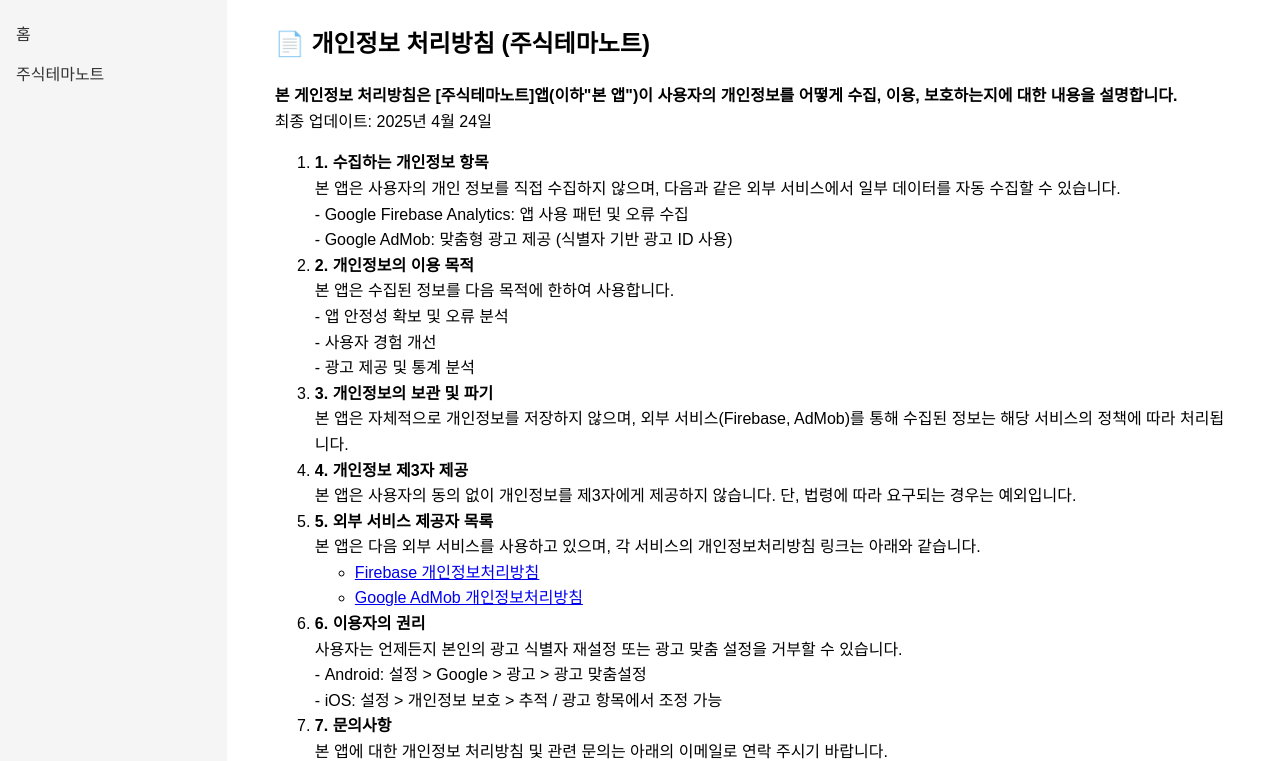
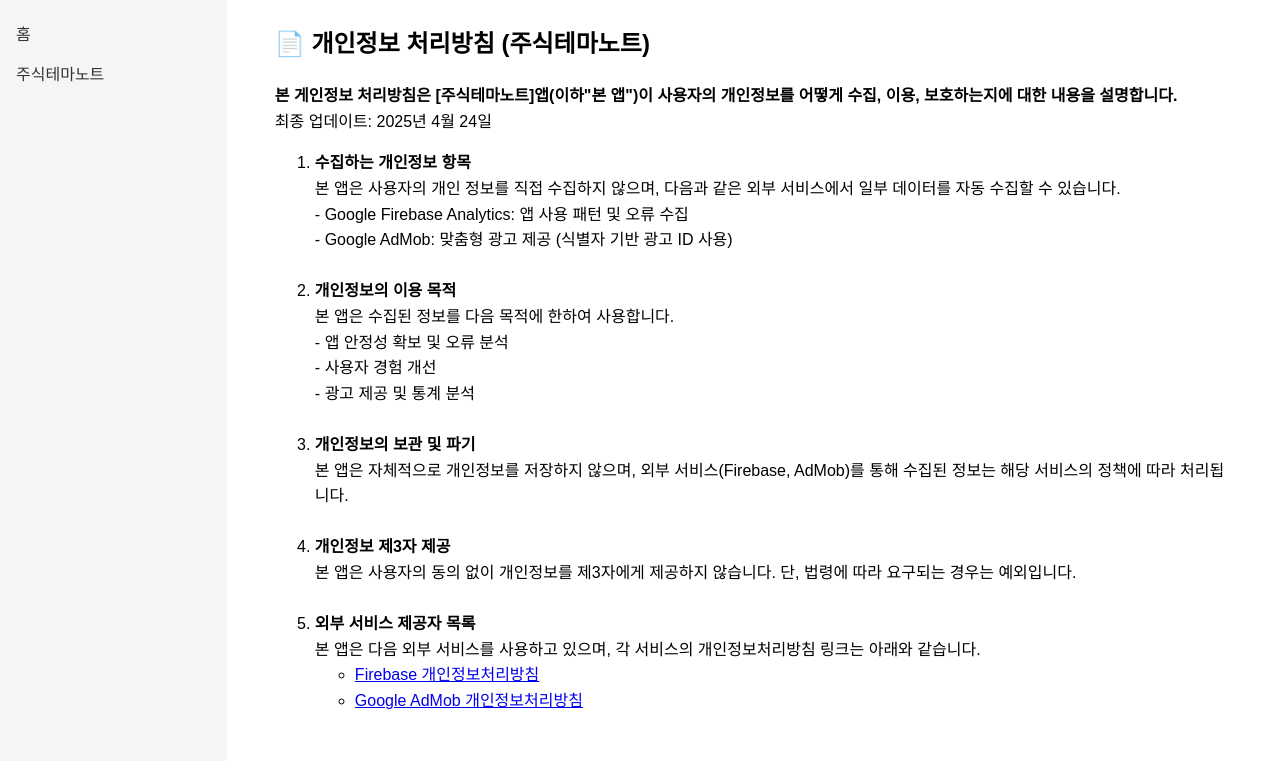
Before and after one commit to yuyupapa2kd/problemsolvlab, a plain HTML site: page privacy-1.html in a window 1280 px wide. Shown: the part 43-804 px from the top of the page. Drawn offline with Linux system fonts and the light colour scheme.

Commit message:
remove numbering

```diff
--- a/privacy-1.html
+++ b/privacy-1.html
@@ -24,42 +24,58 @@
         <br />최종 업데이트: 2025년 4월 24일
       </p>
       <ol>
-        <li><strong>1. 수집하는 개인정보 항목</strong>
+        <li><strong>수집하는 개인정보 항목</strong>
           <br />본 앱은 사용자의 개인 정보를 직접 수집하지 않으며, 다음과 같은 외부 서비스에서 일부 데이터를 자동 수집할 수 있습니다.
           <br />- Google Firebase Analytics: 앱 사용 패턴 및 오류 수집
           <br />- Google AdMob: 맞춤형 광고 제공 (식별자 기반 광고 ID 사용)
+          <br />
+          <br />
         </li>
-        <li><strong>2. 개인정보의 이용 목적</strong>
+        <li><strong>개인정보의 이용 목적</strong>
           <br />본 앱은 수집된 정보를 다음 목적에 한하여 사용합니다.
           <br />- 앱 안정성 확보 및 오류 분석
           <br />- 사용자 경험 개선
           <br />- 광고 제공 및 통계 분석
+          <br />
+          <br />
         </li>
-        <li><strong>3. 개인정보의 보관 및 파기</strong>
+        <li><strong>개인정보의 보관 및 파기</strong>
           <br />본 앱은 자체적으로 개인정보를 저장하지 않으며, 외부 서비스(Firebase, AdMob)를 통해 수집된 정보는 해당 서비스의 정책에 따라 처리됩니다.
+          <br />
+          <br />
         </li>
-        <li><strong>4. 개인정보 제3자 제공</strong>
+        <li><strong>개인정보 제3자 제공</strong>
           <br />본 앱은 사용자의 동의 없이 개인정보를 제3자에게 제공하지 않습니다. 단, 법령에 따라 요구되는 경우는 예외입니다.
+          <br />
+          <br />
         </li>
-        <li><strong>5. 외부 서비스 제공자 목록</strong>
+        <li><strong>외부 서비스 제공자 목록</strong>
           <br />본 앱은 다음 외부 서비스를 사용하고 있으며, 각 서비스의 개인정보처리방침 링크는 아래와 같습니다.
           <ul>
             <li><a href="https://firebase.google.com/support/privacy?hl=ko">Firebase 개인정보처리방침</a></li>
             <li><a href="https://support.google.com/admob/answer/6128543">Google AdMob 개인정보처리방침</a></li>
           </ul>
+          <br />
+          <br />
         </li>
-        <li><strong>6. 이용자의 권리</strong>
+        <li><strong>이용자의 권리</strong>
           <br />사용자는 언제든지 본인의 광고 식별자 재설정 또는 광고 맞춤 설정을 거부할 수 있습니다.
           <br />- Android: 설정 > Google > 광고 > 광고 맞춤설정
           <br />- iOS: 설정 > 개인정보 보호 > 추적 / 광고 항목에서 조정 가능
+          <br />
+          <br />
         </li>
-        <li><strong>7. 문의사항</strong>
+        <li><strong>문의사항</strong>
           <br />본 앱에 대한 개인정보 처리방침 및 관련 문의는 아래의 이메일로 연락 주시기 바랍니다.
           <br />이메일 : problemsolvlab.yuyupapa@gmail.com
           <br />담당자 : 김동현
+          <br />
+          <br />
         </li>
-        <li><strong>8. 정책 변경에 대한 안내</strong>
+        <li><strong>정책 변경에 대한 안내</strong>
           <br />본 개인정보 처리방침은 변경될 수 있으며, 변경 시 앱 내 공지 또는 이 페이지를 통해 고지합니다.
+          <br />
+          <br />
       </ol>
     </article>
   </main>
--- a/style.css
+++ b/style.css
@@ -48,7 +48,7 @@ main {
 
 .card {
   width: 250px;
-  text-align: center;
+  text-align: left;
 }
 
 .card img {
```
